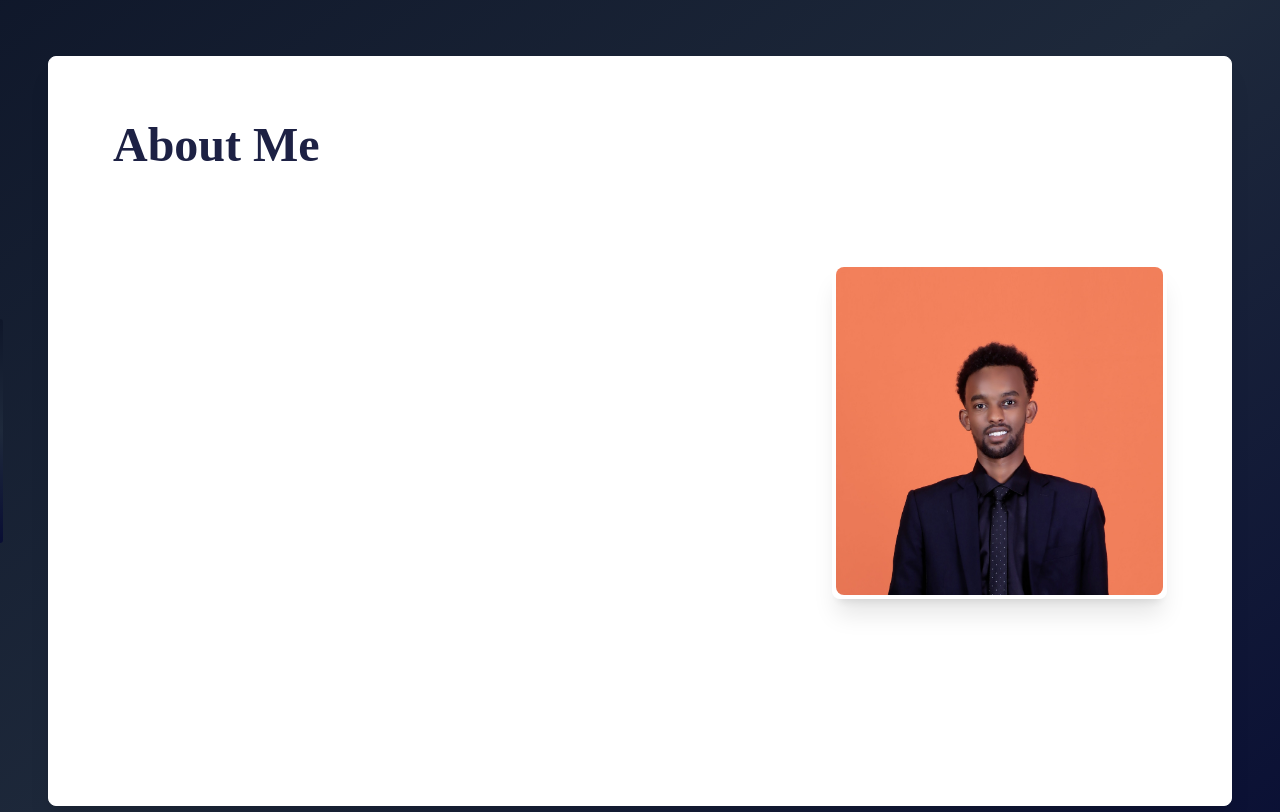
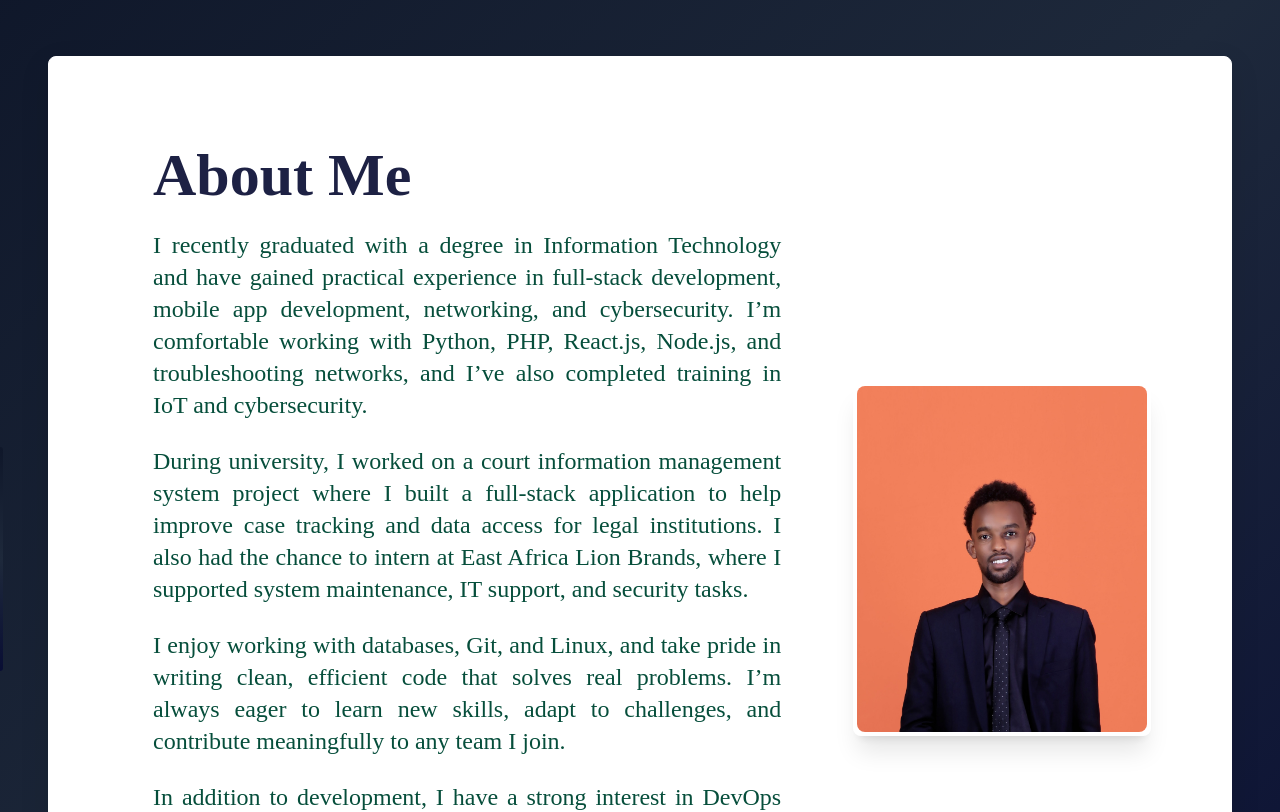
Before and after one commit to Ebenezer-seyoum/Personal-webiste, a Next.js app: page / in a window 1280 px wide. Shown: the part 840-1652 px from the top of the page. Built offline with nearby package versions, Linux system fonts and the light colour scheme.

Commit message:
initial commit

```diff
--- a/components/About/AboutSectionOne.tsx
+++ b/components/About/AboutSectionOne.tsx
@@ -4,9 +4,9 @@ const AboutSectionOne = () => {
   return (
     <section
   id="about"
-      className="relative py-16 md:py-24 bg-gradient-to-br from-[#0f172a] via-[#1e293b] to-black text-white overflow-hidden"
+  className="relative py-24 bg-gradient-to-br from-[#0f172a] via-[#1e293b] to-black text-white overflow-hidden"
 >
-      <div className="relative px-4 sm:px-6 lg:px-12 max-w-7xl mx-auto">
+  <div className="w-full px-4 lg:px-12 mx-auto relative">
     {/* Decorative Lines */}
     <div className="absolute left-0 top-1/2 -translate-y-1/2 h-56 w-[3px] bg-gradient-to-b from-yellow-400 via-yellow-300 to-transparent rounded-r-full"></div>
     <div className="absolute right-0 top-1/2 -translate-y-1/2 h-56 w-[3px] bg-gradient-to-b from-transparent via-yellow-300 to-yellow-400 rounded-l-full"></div>
@@ -15,35 +15,36 @@ const AboutSectionOne = () => {
     <div className="absolute -top-16 -left-16 w-52 h-52 bg-yellow-400/20 rounded-full filter blur-3xl"></div>
     <div className="absolute bottom-0 right-0 w-52 h-52 bg-yellow-300/10 rounded-full filter blur-2xl"></div>
 
-        {/* Main Card */}
+    {/* Main Card Section */}
     <div
       data-aos="fade-up"
       data-aos-delay="100"
       data-aos-duration="800"
-          className="bg-white text-green-900 rounded-lg border border-gray-200 shadow-xl px-6 py-10 md:px-10 md:py-14 lg:px-16 lg:py-16 flex flex-col-reverse lg:flex-row items-center gap-12"
+      className="w-full max-w-[96rem] mx-auto bg-white text-green-900 rounded-lg border border-gray-200 shadow-[0_10px_30px_rgba(0,0,0,0.1)] px-6 py-12 lg:px-20 lg:py-16 flex flex-col-reverse lg:flex-row items-center gap-12"
     >
       {/* Text Content */}
-          <div className="w-full lg:w-8/12">
-            <div className="space-y-6 text-justify font-serif">
-              <h1 className="text-4xl md:text-5xl font-extrabold text-dark mb-6">About Me</h1>
-              <p className="text-lg md:text-xl leading-relaxed">
+     {/* Text Content */}
+<div className="w-full lg:w-9/12 max-w-[850px] text-left bg-slate-300 p-6 rounded-lg">
+  <div className="space-y-6 text-[30px] sm:text-[20px] leading-relaxed text-justify font-normal text-dark-green font-serif">
+    <h1 className="text-6xl font-extrabold mb-4 text-dark font-serif">About Me</h1>
+    <p className="text-2xl">
       I recently graduated with a degree in Information Technology and have gained practical experience
       in full-stack development, mobile app development, networking, and cybersecurity. I’m comfortable
       working with Python, PHP, React.js, Node.js, and troubleshooting networks, and I’ve also completed
       training in IoT and cybersecurity.
     </p>
-              <p className="text-lg md:text-xl leading-relaxed">
+    <p className="text-2xl">
       During university, I worked on a court information management system project where I built a
       full-stack application to help improve case tracking and data access for legal institutions. I also had
       the chance to intern at East Africa Lion Brands, where I supported system maintenance, IT support,
       and security tasks.
     </p>
-              <p className="text-lg md:text-xl leading-relaxed">
+    <p className="text-2xl">
       I enjoy working with databases, Git, and Linux, and take pride in writing clean, efficient code that
       solves real problems. I’m always eager to learn new skills, adapt to challenges, and contribute
       meaningfully to any team I join.
     </p>
-              <p className="text-lg md:text-xl leading-relaxed">
+    <p className="text-2xl">
       In addition to development, I have a strong interest in DevOps practices, including version control
       with Git, automation, CI/CD pipelines, Linux system administration, and containerization tools like
       Docker. Now, I’m excited to bring my abilities to a forward-thinking organization where I can
@@ -52,27 +53,30 @@ const AboutSectionOne = () => {
   </div>
 </div>
 
-          {/* Image */}
+
+      {/* Profile Image */}
       <div
-            className="w-full sm:w-3/4 md:w-2/3 lg:w-4/12 flex justify-center"
+        className="w-full lg:w-4/12 flex justify-center"
         data-aos="zoom-in"
         data-aos-delay="200"
         data-aos-duration="1000"
       >
-            <div className="relative w-full aspect-square max-w-[300px] sm:max-w-[320px] md:max-w-[360px] rounded-lg overflow-hidden border-4 border-white/10 shadow-xl hover:shadow-yellow-400/30 transition-shadow duration-500">
+        <div className="relative group max-w-[360px] rounded-lg overflow-hidden border-4 border-white/10 shadow-xl hover:shadow-yellow-400/30 transition-shadow duration-500">
           <Image
             src="/images/about/profile.jpg"
             alt="Ebenezer Seyoum"
-                fill
-                className="object-cover rounded-lg group-hover:scale-105 transition-transform duration-500"
+            width={500}
+            height={500}
+            className="object-cover w-full h-full rounded-lg group-hover:scale-105 transition-transform duration-500"
             priority
           />
-              <div className="absolute inset-0 bg-black bg-opacity-0 hover:bg-opacity-30 transition duration-300 rounded-lg" />
+          <div className="absolute inset-0 bg-black bg-opacity-0 group-hover:bg-opacity-30 transition duration-300 rounded-lg" />
         </div>
       </div>
     </div>
   </div>
 </section>
+
   );
 };
 
```
Lines whose indentation alone changed are shown as unchanged.
